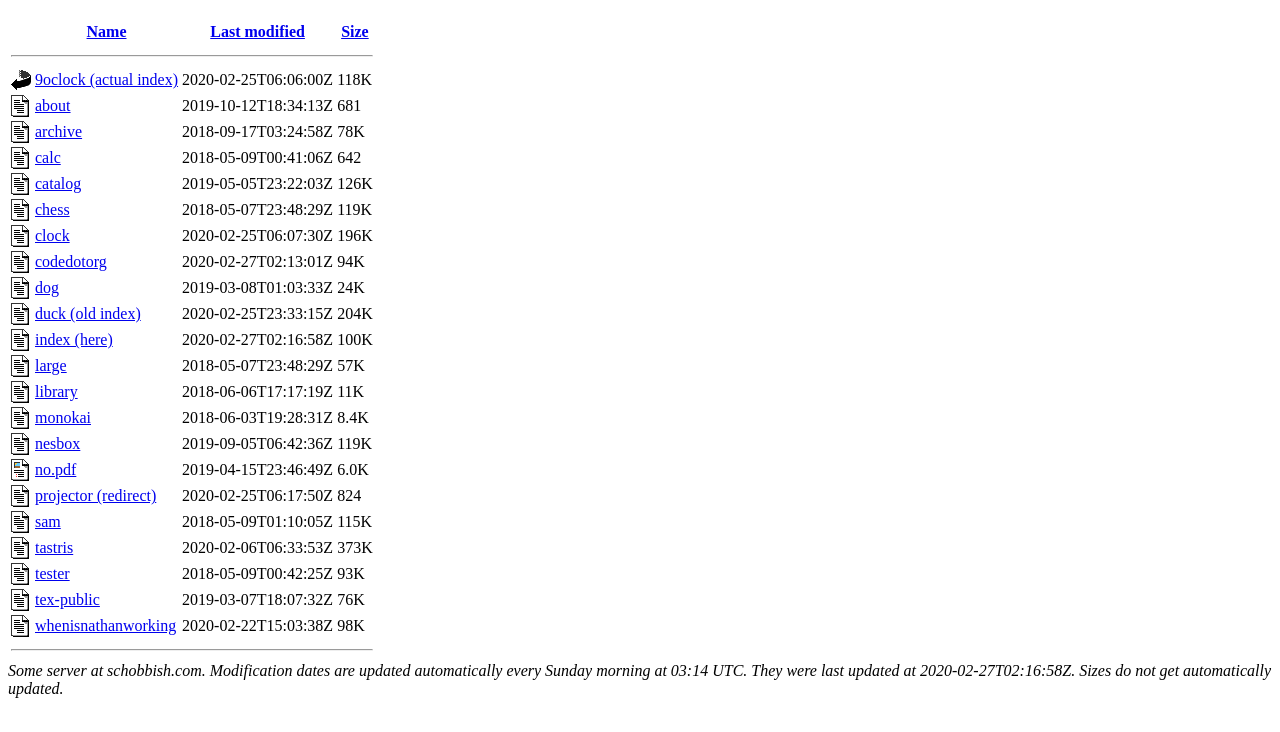
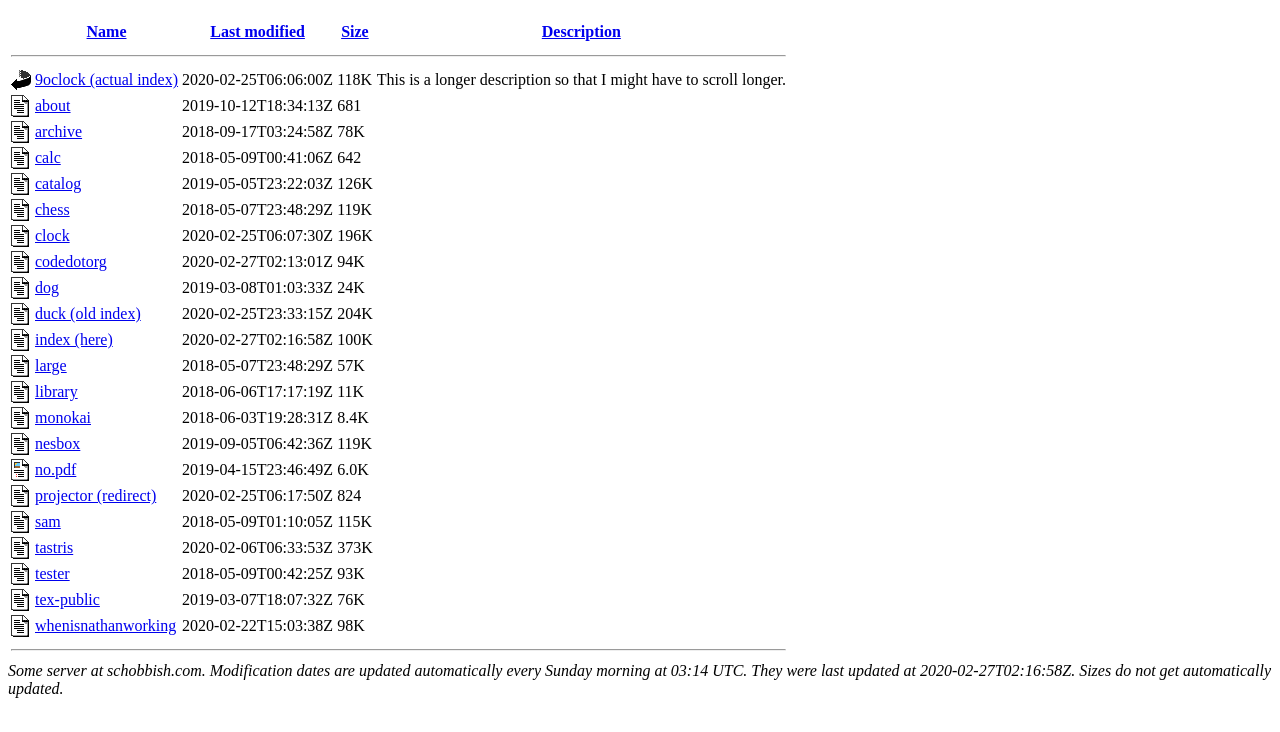
Before and after one commit to Schobbish/index, a plain HTML site: page index.html in a window 1280 px wide. Shown: the part 48-780 px from the top of the page. Drawn offline with nearby package versions, Linux system fonts and the light colour scheme.

Commit message:
store description idea

```diff
--- a/assets/app.js
+++ b/assets/app.js
@@ -5,13 +5,13 @@ $.ajaxSetup({ cache: false });
  * @param {string} size Stylized size in form x[KMG], where x is a float.
  */
 function sizeUnstyler(size) {
-    const unit = size.trim().toUpperCase().slice(-1)
+    const unit = size.trim().toUpperCase().slice(-1);
     if (unit === "K") {
-        return parseFloat(size) * 1024
+        return parseFloat(size) * 1024;
     } else if (unit === "M") {
-        return parseFloat(size) * 1048576
+        return parseFloat(size) * 1048576;
     } else if (unit === "G") {
-        return parseFloat(size) * 1073741824
+        return parseFloat(size) * 1073741824;
     } else {
         return parseFloat(size);
     }
@@ -73,7 +73,7 @@ $.getJSON("websites.json", function (websites) {
                     if (reverseOrder) {
                         sortedWebsiteNames.reverse();
                     } else {
-                        $(".indexhead .indexcollastmod a").prop("href", "?C=M;O=D")
+                        $(".indexhead .indexcollastmod a").prop("href", "?C=M;O=D");
                     }
                     break;
                 case "S":
@@ -92,7 +92,7 @@ $.getJSON("websites.json", function (websites) {
                     if (reverseOrder) {
                         sortedWebsiteNames.reverse();
                     } else {
-                        $(".indexhead .indexcolsize a").prop("href", "?C=S;O=D")
+                        $(".indexhead .indexcolsize a").prop("href", "?C=S;O=D");
                     }
                     break;
                 case "N":
@@ -134,7 +134,9 @@ $.getJSON("websites.json", function (websites) {
                 // index last modify date needs to be corrected
                 const lastModifiedDate = websiteName === "index" ? modifiedDates.timestamp
                     : (modifiedDates.websites[websiteName] ? modifiedDates.websites[websiteName]
-                        : "Error getting modification date.");
+                        : "\xa0");
+                const size = website.size ? website.size : "  - ";
+                const description = website.description ? website.description : "\xa0";
 
                 // append to table
                 $(".indexbreakrow:last").before(`
@@ -142,7 +144,8 @@ $.getJSON("websites.json", function (websites) {
     <td class="indexcolicon"><img src="${icon.src}" alt="${icon.alt}"></td>
     <td class="indexcolname"><a href="${link}">${website.name}</a></td>
     <td class="indexcollastmod">${lastModifiedDate}</td>
-    <td class="indexcolsize">${website.size}</td>
+    <td class="indexcolsize">${size}</td>
+    <td class="indexcoldesc">${description}</td>
 </tr>`);
             }
 
--- a/assets/dir_styles.css
+++ b/assets/dir_styles.css
@@ -1,3 +1,4 @@
 table {
+	/* overflow-x: scroll; */
 	/* min-width: 371px; */
 }
--- a/index.html
+++ b/index.html
@@ -10,7 +10,6 @@
 
 <body>
     <h1>Index of schobbish.com</h1>
-
     <table id="indexlist">
         <tbody>
             <tr class="indexhead">
@@ -18,14 +17,15 @@
                 <th class="indexcolname"><a href="?C=N;O=A">Name</a></th>
                 <th class="indexcollastmod"><a href="?C=M;O=A">Last modified</a></th>
                 <th class="indexcolsize"><a href="?C=S;O=A">Size</a></th>
+                <th class="indexcoldesc"><a href="?C=D;O=A">Description</a></th>
             </tr>
             <tr class="indexbreakrow">
-                <th colspan="4">
+                <th colspan="5">
                     <hr>
                 </th>
             </tr>
             <tr class="indexbreakrow">
-                <th colspan="4">
+                <th colspan="5">
                     <hr>
                 </th>
             </tr>
--- a/websites.json
+++ b/websites.json
@@ -5,6 +5,7 @@
         "repo": "Schobbish/schobbish.github.io",
         "path": "index.html",
         "size": "118K",
+        "description": "This is a longer description so that I might have to scroll longer.",
         "altIcon": {
             "src": "assets/back.gif",
             "alt": "[PARENTDIR]"
```
